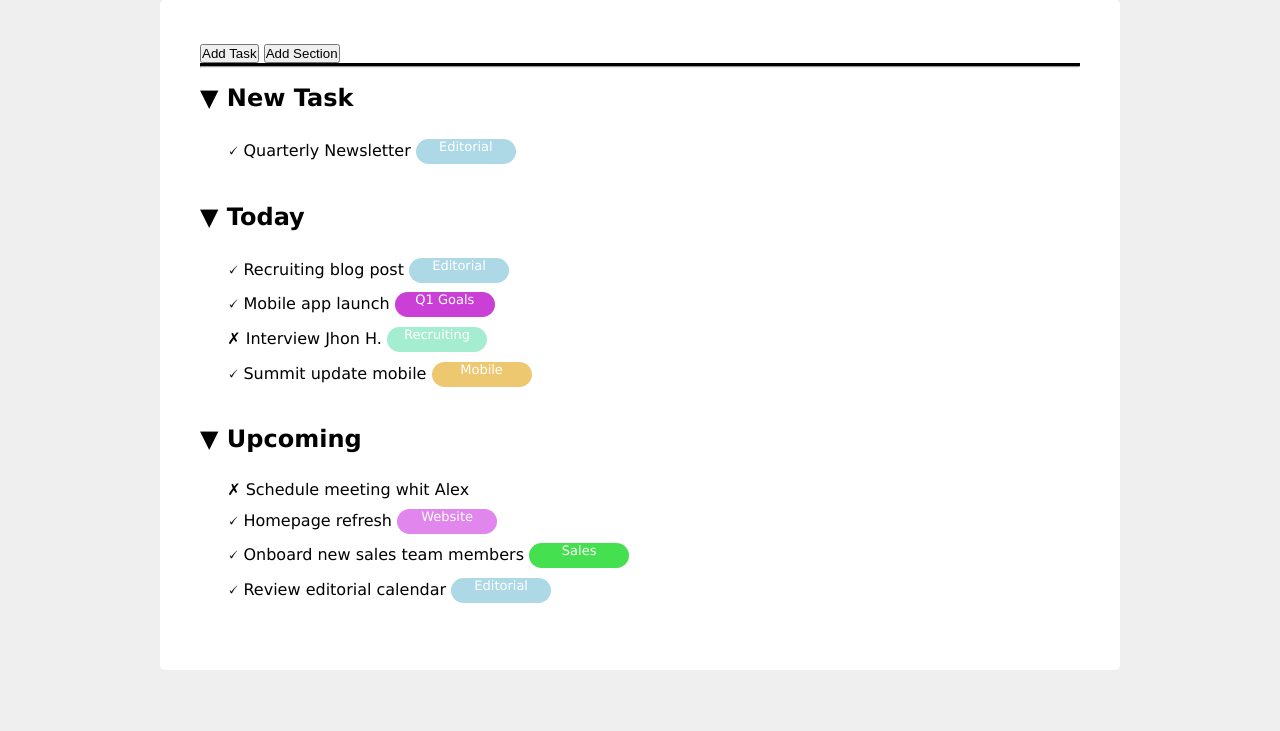
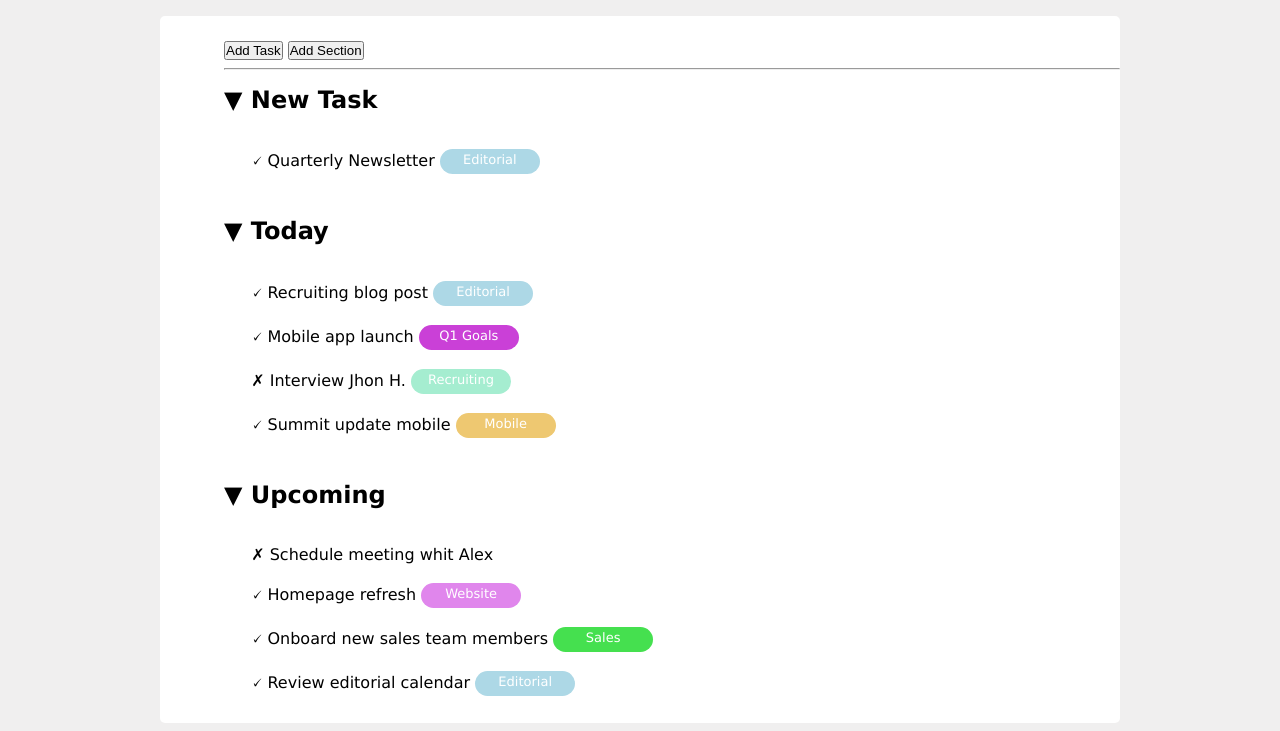
Before and after one commit to GabrieleGrossi/html-css-toboolist, a plain HTML site: page index.html in a window 1280 px wide. Shown: the part 82-813 px from the top of the page. Drawn offline with Linux system fonts and the light colour scheme.

Commit message:
fixed som things

```diff
--- a/index.html
+++ b/index.html
@@ -15,7 +15,7 @@
     </header>
     <main>
         <p class="bottoni">
-            <button>Add Task</button>
+            <button id="blu">Add Task</button>
             <button>Add Section</button>
         </p>
         <hr>
--- a/style.css
+++ b/style.css
@@ -10,10 +10,11 @@ body{
 header{
     background-color: white;
     vertical-align: middle;
-
 }
 img{
     vertical-align: middle;
+    padding-top: 0.5rem;
+    padding-bottom: 0.5rem;
 }
 h1{
     display: inline-block;
@@ -25,7 +26,7 @@ h2{
 main{
     background-color: white;
     margin: 2rem 10rem .5rem 10rem;
-    padding: 2.5rem;
+    padding: 1.5rem 0 0 4rem;
     border-radius: 5px;
 }
 .Editorial {
@@ -38,6 +39,7 @@ main{
     height: 25px;
     text-align: center;
     vertical-align: middle;
+    padding-top: 0.2rem;
 }
 .q1{
 
@@ -50,6 +52,7 @@ main{
     height: 25px;
     text-align: center;
     vertical-align: middle;
+    padding-top: 0.2rem;
 }
 .recruit{
 
@@ -62,6 +65,7 @@ main{
     height: 25px;
     text-align: center;
     vertical-align: middle;
+    padding-top: 0.2rem;
 }
 .mobile{
 
@@ -74,6 +78,7 @@ main{
     height: 25px;
     text-align: center;
     vertical-align: middle;
+    padding-top: 0.2rem;
 }
 .website{
 
@@ -86,6 +91,7 @@ main{
     height: 25px;
     text-align: center;
     vertical-align: middle;
+    padding-top: 0.2rem;
 }
 .sales{
 
@@ -98,18 +104,23 @@ main{
     height: 25px;
     text-align: center;
     vertical-align: middle;
+    padding-top: 0.2rem;
 }
 ul{
     list-style-type: none;
-    margin: 0.3rem;
+    margin-top: 0.5rem;
     padding: 1rem;
 }
 li{
     margin: 0.2rem;
-    padding: 0.2rem;
+    padding: 0.5rem;
 }
 .bottoni{
-    border-bottom: solid;
-    margin-top: 0.2rem;
-
+    color: white;
+    padding-bottom: 0.5rem;
 }
+#id{
+    background-color: rgb(126, 126, 220);
+    color: white;
+    border-radius: 5px;
+}
```
